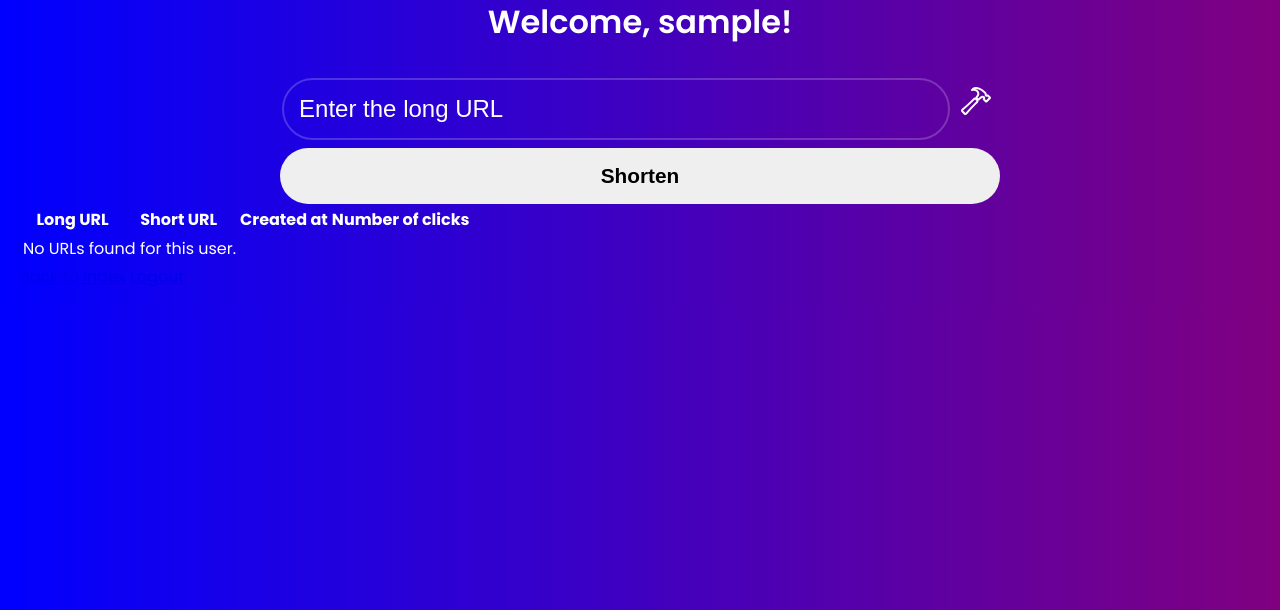
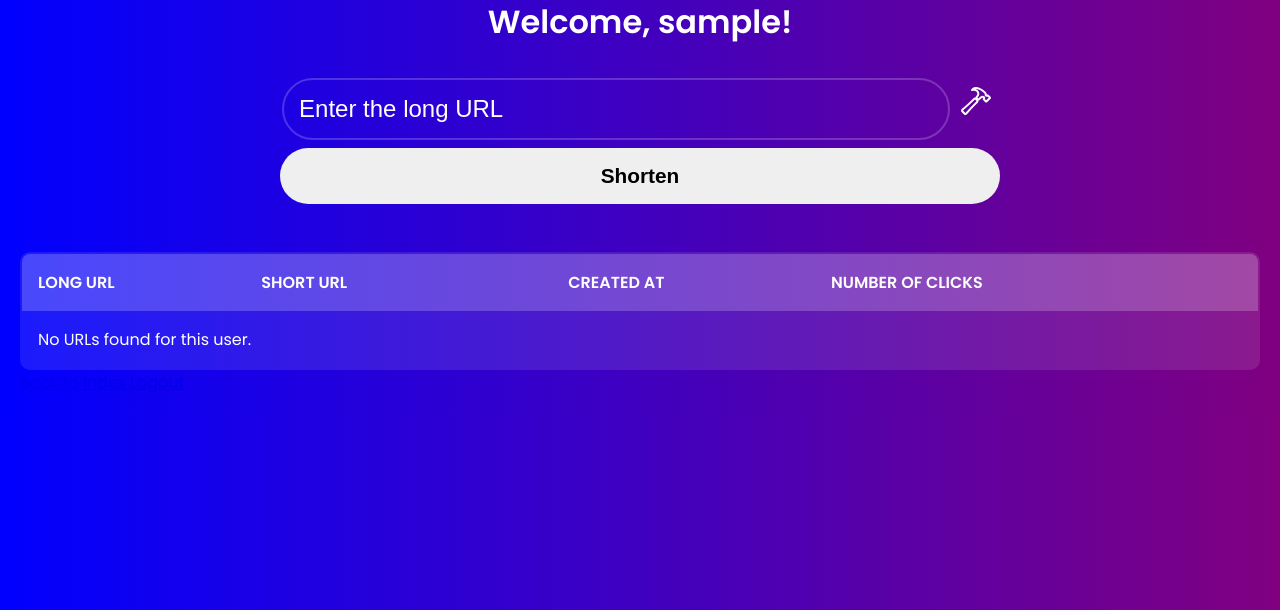
Before and after one commit to ITPG-CODEWARS/codewars-2024-second-round-radogalev, a Flask app: page /dashboard in a window 1280 px wide. Shown: the part 164-774 px from the top of the page. Run offline with Flask 3, Linux system fonts and the light colour scheme; the visitor is signed in with stand-in values (Sample User, id 1); data that the repository does not hold is empty; some web fonts are replaced.

Commit message:
Further improvments to the dasboard design

```diff
--- a/static/styles.css
+++ b/static/styles.css
@@ -419,6 +419,74 @@ ion-icon {
     text-align: center;
 }
 
+/* Table Styling */
+
+.url-shorterner-dashboard{
+    flex-direction: column;
+    margin-bottom: 3rem;
+    float: left;
+}
+
+.table-container {
+    overflow-x: auto;
+    margin: 0 auto;
+    width: 100%;
+    max-width: 1400px;
+}
+
+.dashboard-table {
+    width: 100%;
+    border-collapse: collapse;
+    background-color: rgba(255, 255, 255, 0.1);
+    border: 2px solid rgba(255, 255, 255, 0.2);
+    border-radius: 10px;
+    overflow: hidden;
+    position: relative;
+}
+
+.dashboard-table th,
+.dashboard-table td {
+    padding: 1rem;
+    color: #fff;
+    text-align: left;
+    font-size: 1rem;
+}
+
+.dashboard-table th {
+    background-color: rgba(255, 255, 255, 0.2);
+    font-weight: 600;
+    text-transform: uppercase;
+}
+
+.dashboard-table td a {
+    color: #f2f2f2;
+    text-decoration: none;
+}
+
+.dashboard-table tr:nth-child(even) {
+    background-color: rgba(255, 255, 255, 0.05);
+}
+
+.dashboard-table td {
+    max-width: 30rem;
+}
+
+.dots{
+    display:flex;
+    flex-direction:column;
+    gap: 2px;
+}
+.dot{
+    width: 0.1rem;
+    height: 0.1rem;
+    border-radius: 1000px;
+
+}
+i{
+    display:block;
+    font-size: 1.5rem;
+    cursor: pointer;
+}
     color: white;
     border: none;
     cursor: pointer;
```
